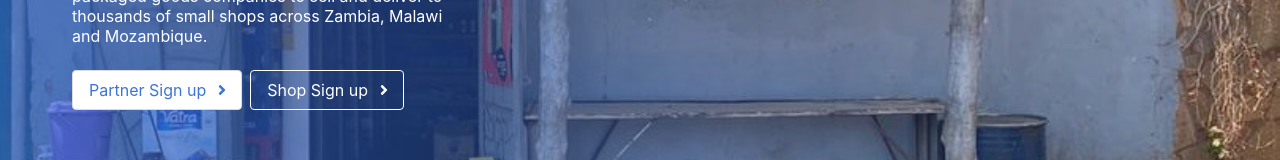
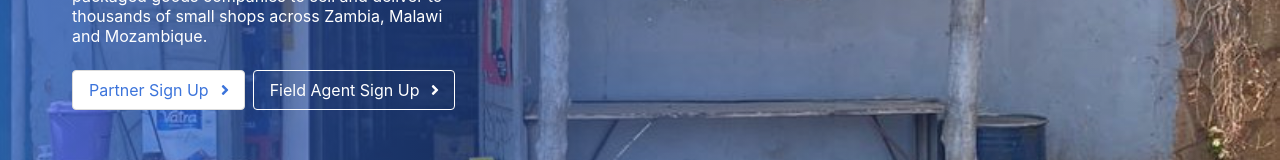
Before and after one commit to harrybanda/small_web, a React (Create React App) app: page / in a window 1280 px wide. Shown: the part 327-487 px from the top of the page. Built offline with nearby package versions, Linux system fonts and the light colour scheme.

Commit message:
Rename button

```diff
--- a/src/components/pages/LandingPage.js
+++ b/src/components/pages/LandingPage.js
@@ -26,17 +26,17 @@ class LandingPage extends Component {
                 Zambia, Malawi and Mozambique.
               </h2>
               <div className="buttons">
-                <a
-                  className="button drive"
-                  href="https://forms.gle/bSNGgcmEqYCM8Zro9"
-                >
-                  <span>Partner Sign up</span>
+                <a className="button drive" href="/">
+                  <span>Partner Sign Up</span>
                   <span className="icon">
                     <i className="fas fa-angle-right" />
                   </span>
                 </a>
-                <a className="button ship is-outlined is-white" href="/">
-                  <span>Shop Sign up</span>
+                <a
+                  className="button ship is-outlined is-white"
+                  href="https://forms.gle/bSNGgcmEqYCM8Zro9"
+                >
+                  <span>Field Agent Sign Up</span>
                   <span className="icon">
                     <i className="fas fa-angle-right" />
                   </span>
```
